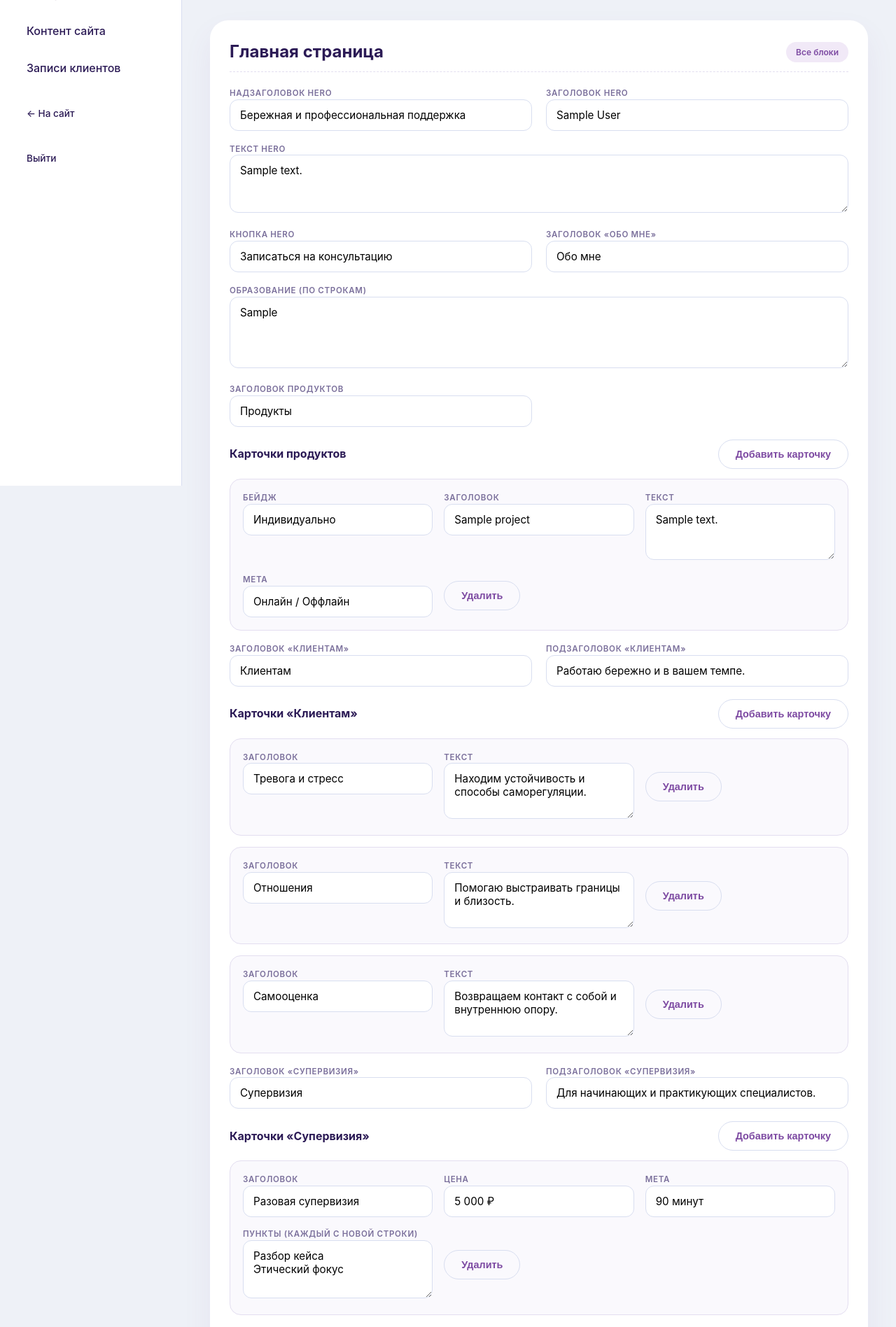
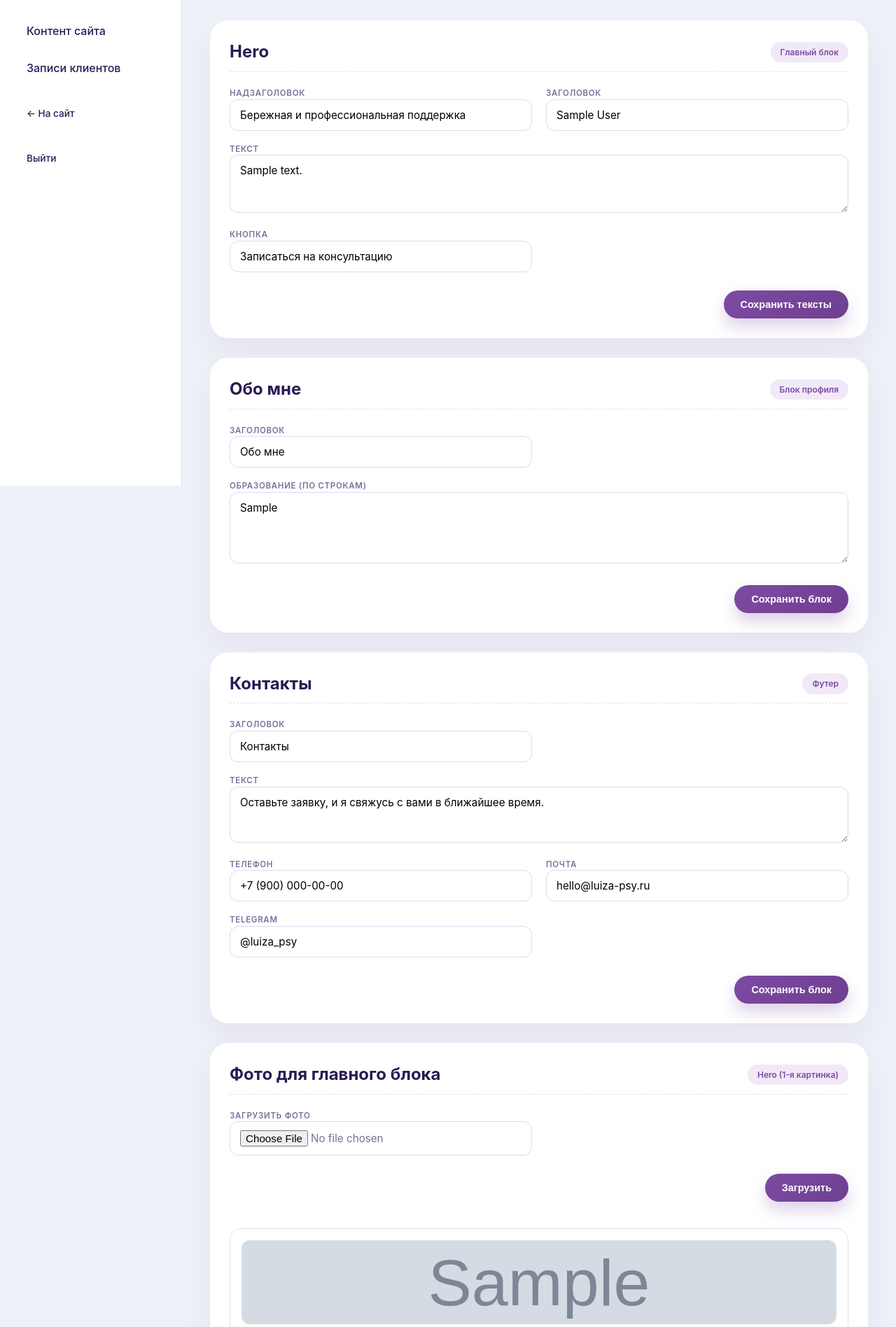
Before and after one commit to mironsyrovrndm/ca21, a Flask app: page /admin/content in a window 1280 px wide. Shown: the part 106-2002 px from the top of the page at 70% size. Run offline with Flask 3, Linux system fonts and the light colour scheme; a user stored in the database is signed in; tables that the repository leaves empty hold one stand-in row (values such as "Sample post"); grey boxes marked "Sample" are stand-in pictures.

Commit message:
Remove JSON content storage and restore admin login credentials

```diff
--- a/src/admin_create.py
+++ b/src/admin_create.py
@@ -8,6 +8,7 @@ sys.path.append(os.path.abspath(os.path.join(os.path.dirname(__file__), '..')))
 from app import app
 from extensions import db
 from models import User
+from werkzeug.security import generate_password_hash
 
 
 def create_admin():
@@ -17,13 +18,13 @@ def create_admin():
 
         if not existing_user:
             # Создаем пользователя (пароль без хеша для простоты, как вы просили)
-            u = User(username='admin', password_hash='admin')
+            u = User(username='admin', password_hash=generate_password_hash('admin99'))
             db.session.add(u)
             db.session.commit()
             print("---------------------------------------------------")
             print("SUCCESS: Admin user created!")
             print("Login: admin")
-            print("Password: admin")
+            print("Password: admin99")
             print("---------------------------------------------------")
         else:
             print("---------------------------------------------------")
--- a/src/blueprints/admin/routes.py
+++ b/src/blueprints/admin/routes.py
@@ -1,8 +1,7 @@
-import json
 import os
 from datetime import datetime, timedelta
 
-from werkzeug.security import check_password_hash
+from werkzeug.security import check_password_hash, generate_password_hash
 from werkzeug.utils import secure_filename
 from flask import Blueprint, render_template, redirect, url_for, flash, request, current_app
 from flask_login import login_required, login_user, logout_user, current_user
@@ -56,25 +55,9 @@ def _get_content(profile, contacts, projects):
         'contacts_telegram': contact_map.get('telegram', '@luiza_psy'),
     }
 
-    profile_json = {}
-    if profile and profile.looking_for:
-        try:
-            loaded = json.loads(profile.looking_for)
-            if isinstance(loaded, dict):
-                profile_json = loaded
-        except json.JSONDecodeError:
-            profile_json = {}
-
-    for key in ('hero_label', 'hero_button', 'about_title', 'products_title', 'clients_title', 'clients_subtitle',
-                'supervision_title', 'supervision_subtitle', 'speaker_title', 'speaker_text', 'speaker_button',
-                'contacts_title', 'contacts_text', 'about_image'):
-        if profile_json.get(key):
-            defaults[key] = profile_json[key]
-
-    for key in ('products', 'clients', 'supervision'):
-        value = profile_json.get(key)
-        if isinstance(value, list) and value:
-            defaults[key] = value
+    # about image хранится отдельной строкой в profile.specialization
+    if profile and profile.specialization:
+        defaults['about_image'] = profile.specialization.replace('static/', '').replace('uploads/', '')
 
     return defaults
 
@@ -84,17 +67,35 @@ def _admin_records():
     return current
 
 
+def _ensure_admin_user():
+    user = User.query.filter_by(username='admin').first()
+    if not user:
+        user = User(username='admin', password_hash=generate_password_hash('admin99'))
+        db.session.add(user)
+        db.session.commit()
+        return
+
+    if not user.password_hash or not check_password_hash(user.password_hash, 'admin99'):
+        user.password_hash = generate_password_hash('admin99')
+        db.session.commit()
+
+
 @admin_bp.route('/login', methods=['GET', 'POST'])
 def login():
     if current_user.is_authenticated:
         return redirect(url_for('admin.dashboard'))
+
+    _ensure_admin_user()
 
     error = None
     if request.method == 'POST':
         username = request.form.get('username')
         password = request.form.get('password')
         user = User.query.filter_by(username=username).first()
-        if user and check_password_hash(user.password_hash, password):
+        password_ok = False
+        if user:
+            password_ok = check_password_hash(user.password_hash, password) or user.password_hash == password
+        if password_ok:
             login_user(user)
             return redirect(url_for('admin.dashboard'))
         error = 'Неверный логин или пароль'
@@ -165,41 +166,9 @@ def save_content():
             db.session.add(item)
         item.display_text = value
 
-    def _collect_repeatable(prefix, fields):
-        columns = {field: request.form.getlist(f'{prefix}_{field}[]') for field in fields}
-        size = max((len(values) for values in columns.values()), default=0)
-        items = []
-        for idx in range(size):
-            item = {field: (columns[field][idx] if idx < len(columns[field]) else '').strip() for field in fields}
-            if any(item.values()):
-                if 'bullets' in item:
-                    item['bullets'] = [line.strip() for line in item['bullets'].split('\n') if line.strip()]
-                items.append(item)
-        return items
-
-    content_meta = {}
-    for key in ('hero_label', 'hero_button', 'about_title', 'products_title', 'clients_title', 'clients_subtitle',
-                'supervision_title', 'supervision_subtitle', 'speaker_title', 'speaker_text', 'speaker_button',
-                'contacts_title', 'contacts_text'):
-        content_meta[key] = (request.form.get(key) or '').strip()
-
-    existing_meta = {}
-    if profile.looking_for:
-        try:
-            loaded = json.loads(profile.looking_for)
-            if isinstance(loaded, dict):
-                existing_meta = loaded
-        except json.JSONDecodeError:
-            existing_meta = {}
-
-    if existing_meta.get('about_image'):
-        content_meta['about_image'] = existing_meta['about_image']
-
-    content_meta['products'] = _collect_repeatable('products', ('badge', 'title', 'text', 'meta'))
-    content_meta['clients'] = _collect_repeatable('clients', ('title', 'text'))
-    content_meta['supervision'] = _collect_repeatable('supervision', ('title', 'price', 'meta', 'bullets'))
-
-    profile.looking_for = json.dumps(content_meta, ensure_ascii=False)
+    profile.skill_title_design = (request.form.get('hero_label') or '').strip()
+    profile.skill_title_video = (request.form.get('hero_button') or '').strip()
+    profile.skill_title_soft = (request.form.get('about_title') or '').strip()
 
     db.session.commit()
     flash('Контент сохранен', 'success')
@@ -282,17 +251,7 @@ def upload_about():
         filename = secure_filename(photo.filename)
         photo.save(os.path.join(current_app.config['UPLOAD_FOLDER'], filename))
 
-        content_meta = {}
-        if profile.looking_for:
-            try:
-                loaded = json.loads(profile.looking_for)
-                if isinstance(loaded, dict):
-                    content_meta = loaded
-            except json.JSONDecodeError:
-                content_meta = {}
-
-        content_meta['about_image'] = filename
-        profile.looking_for = json.dumps(content_meta, ensure_ascii=False)
+        profile.specialization = filename
         db.session.commit()
     return redirect(url_for('admin.content'))
 
@@ -301,15 +260,9 @@ def upload_about():
 @login_required
 def delete_about():
     profile = Profile.query.first()
-    if profile and profile.looking_for:
-        try:
-            content_meta = json.loads(profile.looking_for)
-        except json.JSONDecodeError:
-            content_meta = {}
-        if isinstance(content_meta, dict) and content_meta.get('about_image'):
-            content_meta['about_image'] = None
-            profile.looking_for = json.dumps(content_meta, ensure_ascii=False)
-            db.session.commit()
+    if profile and profile.specialization:
+        profile.specialization = None
+        db.session.commit()
     return redirect(url_for('admin.content'))
 
 
--- a/src/blueprints/admin/templates/admin/content.j2
+++ b/src/blueprints/admin/templates/admin/content.j2
@@ -2,137 +2,10 @@
 {% block title %}Админка — контент{% endblock %}
 {% block header %}Контент сайта{% endblock %}
 {% block content %}
-<section class="admin__panel">
-  <div class="panel__header"><h2>Главная страница</h2><span class="panel__badge">Все блоки</span></div>
-  <form class="form-grid form-grid--compact" method="post" action="{{ url_for('admin.save_content') }}">
-    <label>Надзаголовок Hero<input type="text" name="hero_label" value="{{ content.hero_label }}" /></label>
-    <label>Заголовок Hero<input type="text" name="hero_title" value="{{ content.hero_title }}" /></label>
-    <label class="span-2">Текст Hero<textarea name="hero_text" rows="3">{{ content.hero_text }}</textarea></label>
-    <label>Кнопка Hero<input type="text" name="hero_button" value="{{ content.hero_button }}" /></label>
-
-    <label>Заголовок «Обо мне»<input type="text" name="about_title" value="{{ content.about_title }}" /></label>
-    <label class="span-2">Образование (по строкам)<textarea name="about_education" rows="4">{{ content.about_education | join('\n') }}</textarea></label>
-
-    <label>Заголовок продуктов<input type="text" name="products_title" value="{{ content.products_title }}" /></label>
-    <div class="repeatable" data-repeatable>
-      <div class="repeatable__header">
-        <strong>Карточки продуктов</strong>
-        <button class="button button--ghost" type="button" data-add-item>Добавить карточку</button>
-      </div>
-      <div class="repeatable__list">
-        {% for item in content.products %}
-        <div class="repeatable__item" data-repeatable-item>
-          <label>Бейдж<input type="text" name="products_badge[]" value="{{ item.badge }}" /></label>
-          <label>Заголовок<input type="text" name="products_title[]" value="{{ item.title }}" /></label>
-          <label>Текст<textarea name="products_text[]" rows="2">{{ item.text }}</textarea></label>
-          <label>Мета<input type="text" name="products_meta[]" value="{{ item.meta }}" /></label>
-          <button class="button button--ghost" type="button" data-remove-item>Удалить</button>
-        </div>
-        {% endfor %}
-        <template data-repeatable-template>
-          <div class="repeatable__item is-template" data-repeatable-item>
-            <label>Бейдж<input type="text" name="products_badge[]" /></label>
-            <label>Заголовок<input type="text" name="products_title[]" /></label>
-            <label>Текст<textarea name="products_text[]" rows="2"></textarea></label>
-            <label>Мета<input type="text" name="products_meta[]" /></label>
-            <button class="button button--ghost" type="button" data-remove-item>Удалить</button>
-          </div>
-        </template>
-      </div>
-    </div>
-
-    <label>Заголовок «Клиентам»<input type="text" name="clients_title" value="{{ content.clients_title }}" /></label>
-    <label>Подзаголовок «Клиентам»<input type="text" name="clients_subtitle" value="{{ content.clients_subtitle }}" /></label>
-    <div class="repeatable" data-repeatable>
-      <div class="repeatable__header">
-        <strong>Карточки «Клиентам»</strong>
-        <button class="button button--ghost" type="button" data-add-item>Добавить карточку</button>
-      </div>
-      <div class="repeatable__list">
-        {% for item in content.clients %}
-        <div class="repeatable__item" data-repeatable-item>
-          <label>Заголовок<input type="text" name="clients_title[]" value="{{ item.title }}" /></label>
-          <label>Текст<textarea name="clients_text[]" rows="2">{{ item.text }}</textarea></label>
-          <button class="button button--ghost" type="button" data-remove-item>Удалить</button>
-        </div>
-        {% endfor %}
-        <template data-repeatable-template>
-          <div class="repeatable__item is-template" data-repeatable-item>
-            <label>Заголовок<input type="text" name="clients_title[]" /></label>
-            <label>Текст<textarea name="clients_text[]" rows="2"></textarea></label>
-            <button class="button button--ghost" type="button" data-remove-item>Удалить</button>
-          </div>
-        </template>
-      </div>
-    </div>
-
-    <label>Заголовок «Супервизия»<input type="text" name="supervision_title" value="{{ content.supervision_title }}" /></label>
-    <label>Подзаголовок «Супервизия»<input type="text" name="supervision_subtitle" value="{{ content.supervision_subtitle }}" /></label>
-    <div class="repeatable" data-repeatable>
-      <div class="repeatable__header">
-        <strong>Карточки «Супервизия»</strong>
-        <button class="button button--ghost" type="button" data-add-item>Добавить карточку</button>
-      </div>
-      <div class="repeatable__list">
-        {% for item in content.supervision %}
-        <div class="repeatable__item" data-repeatable-item>
-          <label>Заголовок<input type="text" name="supervision_title[]" value="{{ item.title }}" /></label>
-          <label>Цена<input type="text" name="supervision_price[]" value="{{ item.price }}" /></label>
-          <label>Мета<input type="text" name="supervision_meta[]" value="{{ item.meta }}" /></label>
-          <label>Пункты (каждый с новой строки)<textarea name="supervision_bullets[]" rows="3">{{ item.bullets | join('\n') }}</textarea></label>
-          <button class="button button--ghost" type="button" data-remove-item>Удалить</button>
-        </div>
-        {% endfor %}
-        <template data-repeatable-template>
-          <div class="repeatable__item is-template" data-repeatable-item>
-            <label>Заголовок<input type="text" name="supervision_title[]" /></label>
-            <label>Цена<input type="text" name="supervision_price[]" /></label>
-            <label>Мета<input type="text" name="supervision_meta[]" /></label>
-            <label>Пункты (каждый с новой строки)<textarea name="supervision_bullets[]" rows="3"></textarea></label>
-            <button class="button button--ghost" type="button" data-remove-item>Удалить</button>
-          </div>
-        </template>
-      </div>
-    </div>
-
-    <label>Заголовок спикера<input type="text" name="speaker_title" value="{{ content.speaker_title }}" /></label>
-    <label>Кнопка спикера<input type="text" name="speaker_button" value="{{ content.speaker_button }}" /></label>
-    <label class="span-2">Текст спикера<textarea name="speaker_text" rows="2">{{ content.speaker_text }}</textarea></label>
-
-    <label>Заголовок контактов<input type="text" name="contacts_title" value="{{ content.contacts_title }}" /></label>
-    <label class="span-2">Текст контактов<textarea name="contacts_text" rows="2">{{ content.contacts_text }}</textarea></label>
-    <label>Телефон<input type="text" name="contacts_phone" value="{{ content.contacts_phone }}" /></label>
-    <label>Почта<input type="email" name="contacts_email" value="{{ content.contacts_email }}" /></label>
-    <label>Telegram<input type="text" name="contacts_telegram" value="{{ content.contacts_telegram }}" /></label>
-
-    <div class="form-grid__actions"><button class="button" type="submit">Сохранить контент</button></div>
-  </form>
-</section>
-
-<section class="admin__panel">
-  <div class="panel__header"><h2>Фото для Hero</h2><span class="panel__badge">1-я картинка</span></div>
-  <form class="form-grid form-grid--compact" method="post" action="{{ url_for('admin.upload_hero') }}" enctype="multipart/form-data">
-    <label>Загрузить фото<input type="file" name="photo" accept="image/*" required /></label>
-    <div class="form-grid__actions"><button class="button" type="submit">Загрузить</button></div>
-  </form>
-  {% if content.hero_image %}
-  <div class="gallery"><div class="gallery__item"><img src="{{ url_for('main.media', category='hero', photo_id=content.hero_image) }}" alt="Hero" /><span>{{ content.hero_image }}</span><form method="post" action="{{ url_for('admin.delete_hero') }}"><button class="button button--ghost" type="submit">Удалить</button></form></div></div>
-  {% else %}<p class="muted">Фото для hero пока не загружено.</p>{% endif %}
-</section>
-
-<section class="admin__panel">
-  <div class="panel__header"><h2>Фото для блока «Обо мне»</h2><span class="panel__badge">2-я картинка</span></div>
-  <form class="form-grid form-grid--compact" method="post" action="{{ url_for('admin.upload_about') }}" enctype="multipart/form-data">
-    <label>Загрузить фото<input type="file" name="photo" accept="image/*" required /></label>
-    <div class="form-grid__actions"><button class="button" type="submit">Загрузить</button></div>
-  </form>
-  {% if content.about_image %}
-  <div class="gallery"><div class="gallery__item"><img src="{{ url_for('main.media', category='about', photo_id=content.about_image) }}" alt="About" /><span>{{ content.about_image }}</span><form method="post" action="{{ url_for('admin.delete_about') }}"><button class="button button--ghost" type="submit">Удалить</button></form></div></div>
-  {% else %}<p class="muted">Фото для блока «Обо мне» пока не загружено.</p>{% endif %}
-</section>
-
-<section class="admin__panel">
-  <div class="panel__header"><h2>Галерея</h2><span class="panel__badge">Загрузка в галерею</span></div>
-  <form class="form-grid form-grid--compact" method="post" action="{{ url_for('admin.upload_gallery') }}" enctype="multipart/form-data"><label>Загрузить фото (можно несколько)<input type="file" name="photo" accept="image/*" multiple required /></label><div class="form-grid__actions"><button class="button" type="submit">Загрузить</button></div></form>{% if uploads %}<div class="gallery">{% for image in uploads %}<div class="gallery__item"><img src="{{ url_for('main.media', category='uploads', photo_id=image) }}" alt="Загруженное фото" /><span>{{ image }}</span><form method="post" action="{{ url_for('admin.delete_gallery') }}"><input type="hidden" name="filename" value="{{ image }}" /><button class="button button--ghost" type="submit">Удалить</button></form></div>{% endfor %}</div>{% else %}<p class="muted">Фотографий пока нет.</p>{% endif %}
-</section>
+<section class="admin__panel"><div class="panel__header"><h2>Hero</h2><span class="panel__badge">Главный блок</span></div><form class="form-grid form-grid--compact" method="post" action="{{ url_for('admin.save_content') }}"><label>Надзаголовок<input type="text" name="hero_label" value="{{ content.hero_label }}" /></label><label>Заголовок<input type="text" name="hero_title" value="{{ content.hero_title }}" /></label><label class="span-2">Текст<textarea name="hero_text" rows="3">{{ content.hero_text }}</textarea></label><label>Кнопка<input type="text" name="hero_button" value="{{ content.hero_button }}" /></label><div class="form-grid__actions"><button class="button" type="submit">Сохранить тексты</button></div></form></section>
+<section class="admin__panel"><div class="panel__header"><h2>Обо мне</h2><span class="panel__badge">Блок профиля</span></div><form class="form-grid form-grid--compact" method="post" action="{{ url_for('admin.save_content') }}"><label>Заголовок<input type="text" name="about_title" value="{{ content.about_title }}" /></label><label class="span-2">Образование (по строкам)<textarea name="about_education" rows="4">{{ content.about_education | join('\n') }}</textarea></label><div class="form-grid__actions"><button class="button" type="submit">Сохранить блок</button></div></form></section>
+<section class="admin__panel"><div class="panel__header"><h2>Контакты</h2><span class="panel__badge">Футер</span></div><form class="form-grid form-grid--compact" method="post" action="{{ url_for('admin.save_content') }}"><label>Заголовок<input type="text" name="contacts_title" value="{{ content.contacts_title }}" /></label><label class="span-2">Текст<textarea name="contacts_text" rows="2">{{ content.contacts_text }}</textarea></label><label>Телефон<input type="text" name="contacts_phone" value="{{ content.contacts_phone }}" /></label><label>Почта<input type="email" name="contacts_email" value="{{ content.contacts_email }}" /></label><label>Telegram<input type="text" name="contacts_telegram" value="{{ content.contacts_telegram }}" /></label><div class="form-grid__actions"><button class="button" type="submit">Сохранить блок</button></div></form></section>
+<section class="admin__panel"><div class="panel__header"><h2>Фото для главного блока</h2><span class="panel__badge">Hero (1-я картинка)</span></div><form class="form-grid form-grid--compact" method="post" action="{{ url_for('admin.upload_hero') }}" enctype="multipart/form-data"><label>Загрузить фото<input type="file" name="photo" accept="image/*" required /></label><div class="form-grid__actions"><button class="button" type="submit">Загрузить</button></div></form>{% if content.hero_image %}<div class="gallery"><div class="gallery__item"><img src="{{ url_for('main.media', category='hero', photo_id=content.hero_image) }}" alt="Hero" /><span>{{ content.hero_image }}</span><form method="post" action="{{ url_for('admin.delete_hero') }}"><button class="button button--ghost" type="submit">Удалить</button></form></div></div>{% else %}<p class="muted">Фото для hero пока не загружено.</p>{% endif %}</section>
+<section class="admin__panel"><div class="panel__header"><h2>Фото для блока «Обо мне»</h2><span class="panel__badge">About (2-я картинка)</span></div><form class="form-grid form-grid--compact" method="post" action="{{ url_for('admin.upload_about') }}" enctype="multipart/form-data"><label>Загрузить фото<input type="file" name="photo" accept="image/*" required /></label><div class="form-grid__actions"><button class="button" type="submit">Загрузить</button></div></form>{% if content.about_image %}<div class="gallery"><div class="gallery__item"><img src="{{ url_for('main.media', category='about', photo_id=content.about_image) }}" alt="About" /><span>{{ content.about_image }}</span><form method="post" action="{{ url_for('admin.delete_about') }}"><button class="button button--ghost" type="submit">Удалить</button></form></div></div>{% else %}<p class="muted">Фото для блока «Обо мне» пока не загружено.</p>{% endif %}</section>
+<section class="admin__panel"><div class="panel__header"><h2>Галерея</h2><span class="panel__badge">Загрузка в галерею</span></div><form class="form-grid form-grid--compact" method="post" action="{{ url_for('admin.upload_gallery') }}" enctype="multipart/form-data"><label>Загрузить фото (можно несколько)<input type="file" name="photo" accept="image/*" multiple required /></label><div class="form-grid__actions"><button class="button" type="submit">Загрузить</button></div></form>{% if uploads %}<div class="gallery">{% for image in uploads %}<div class="gallery__item"><img src="{{ url_for('main.media', category='uploads', photo_id=image) }}" alt="Загруженное фото" /><span>{{ image }}</span><form method="post" action="{{ url_for('admin.delete_gallery') }}"><input type="hidden" name="filename" value="{{ image }}" /><button class="button button--ghost" type="submit">Удалить</button></form></div>{% endfor %}</div>{% else %}<p class="muted">Фотографий пока нет.</p>{% endif %}</section>
 {% endblock %}
```
Also changed, not shown: src/blueprints/main/routes.py (+8 -16 lines).
